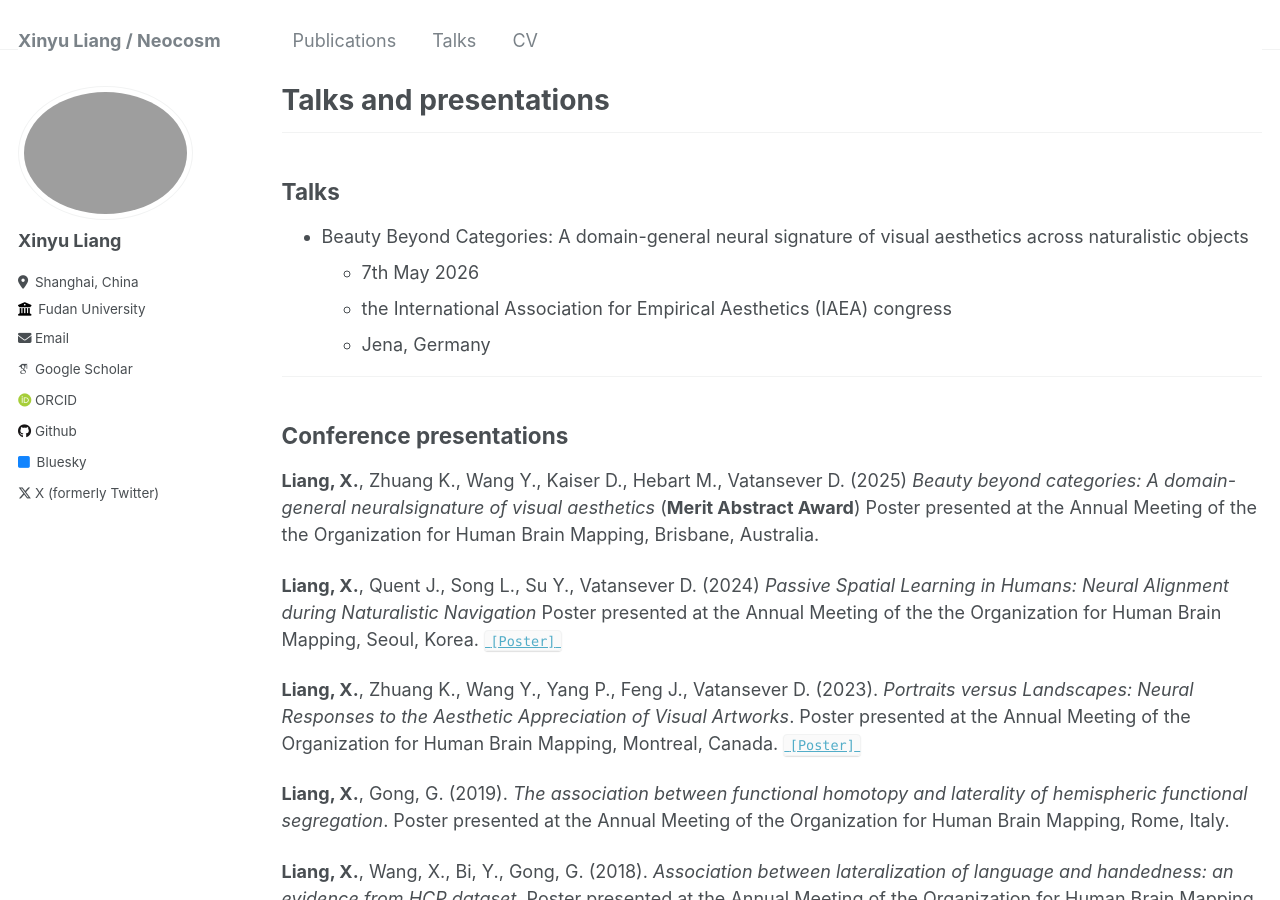
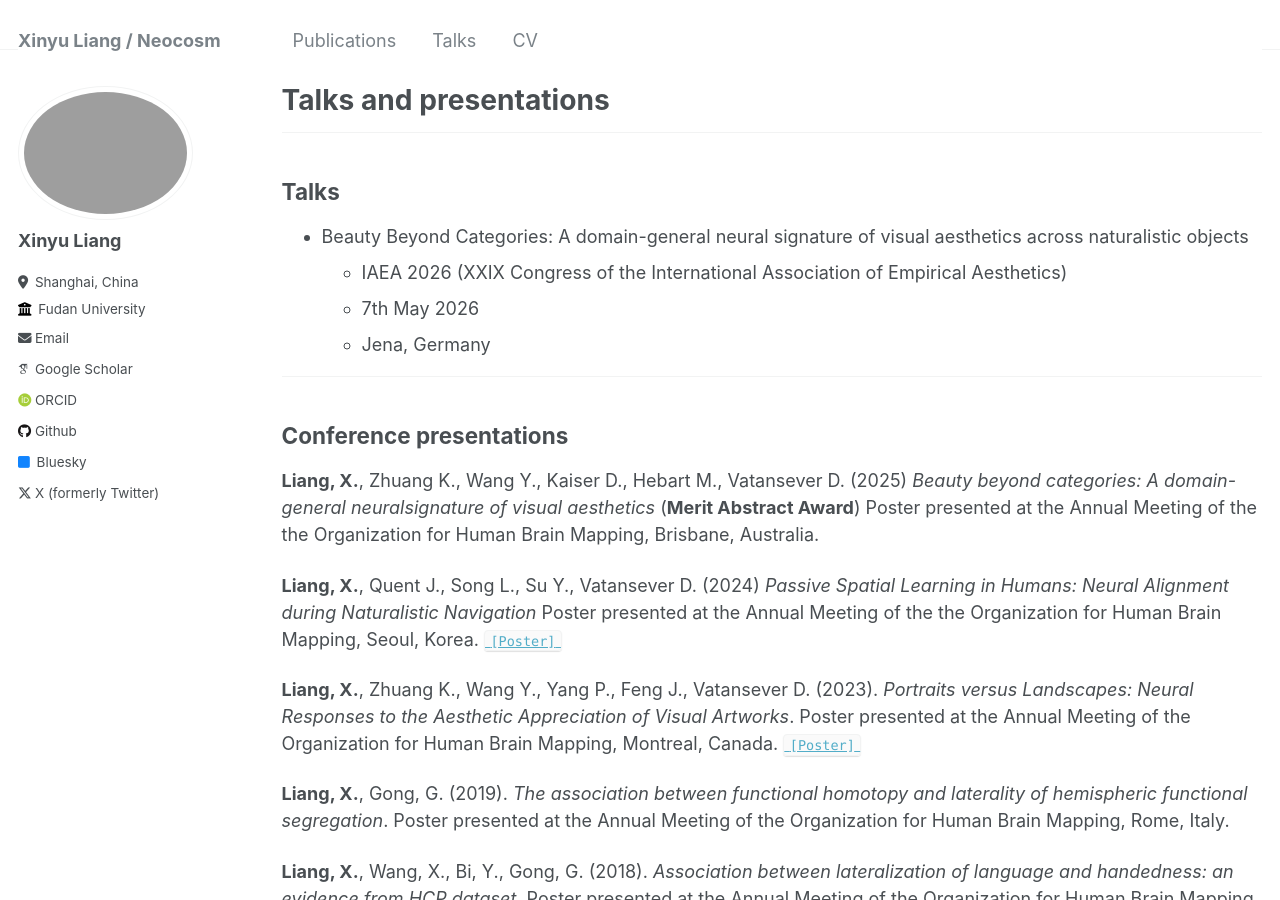
Before and after one commit to liang-xinyu/liang-xinyu.github.io, a Jekyll site: the page built from _pages/talks.md, in a window 1280 px wide and 900 px high. Built offline with Jekyll 4.4.1, drawn with Linux system fonts in a browser that asks for light colours; some web fonts are replaced.

Commit message:
Revise talk entry for IAEA 2026
Updated talk details for IAEA 2026, including date and location.

```diff
--- a/_pages/talks.md
+++ b/_pages/talks.md
@@ -10,10 +10,9 @@ author_profile: true
 ---
 ## Talks
 * Beauty Beyond Categories: A domain-general neural signature of visual aesthetics across naturalistic objects
+  * IAEA 2026 (XXIX Congress of the International Association of Empirical Aesthetics)
   * 7th May 2026
-  * the International Association for Empirical Aesthetics (IAEA) congress
   * Jena, Germany
-
 
 ---
 ## Conference presentations
```
